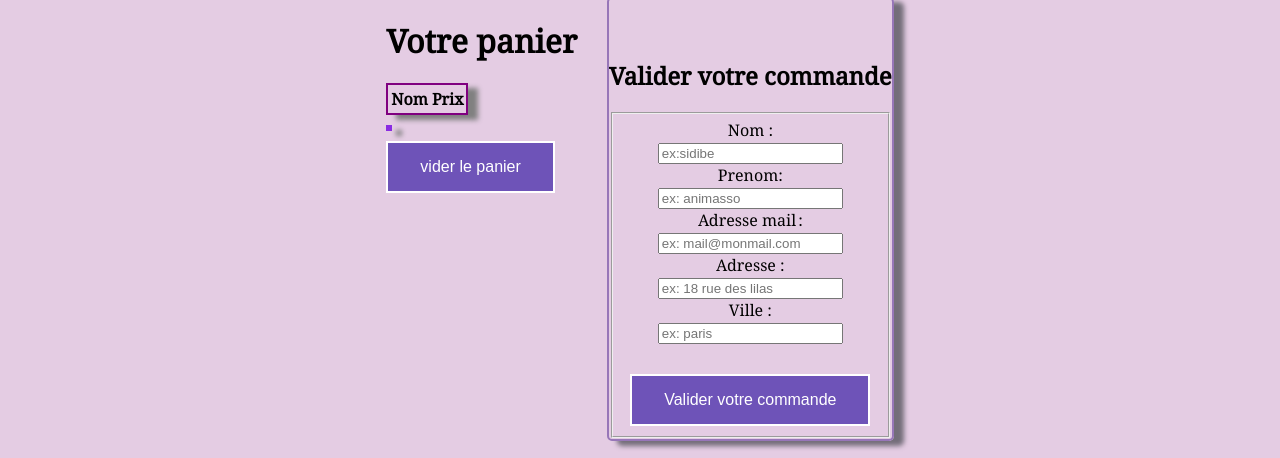
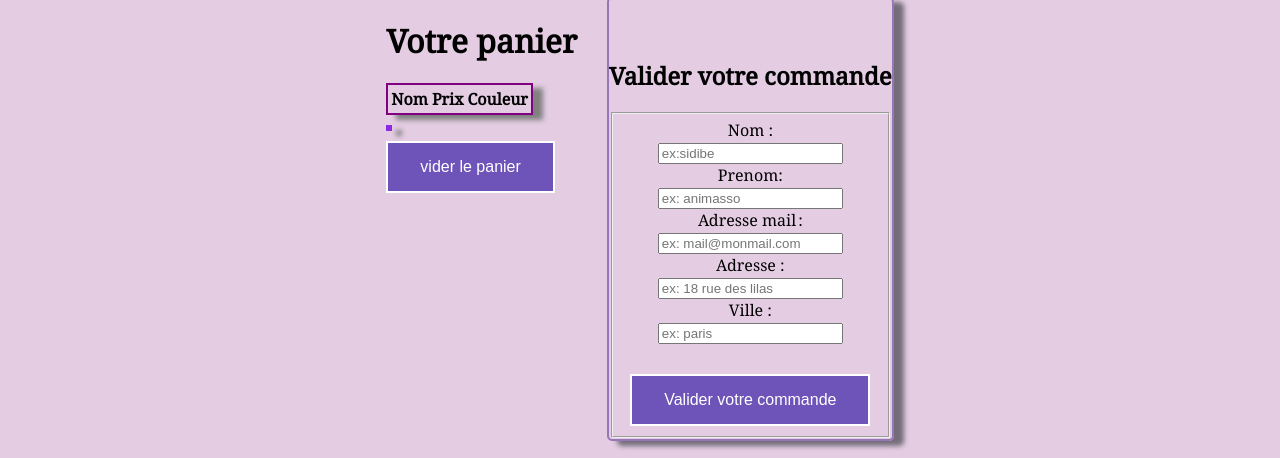
Before and after one commit to Animasso/Sidibe_Animasso_Oricono, a website: page frontend/panier.html in a window 1280 px wide. Shown: the part 130-588 px from the top of the page. Drawn offline with Linux system fonts and the light colour scheme.

Commit message:
changement

```diff
--- a/frontend/panier.html
+++ b/frontend/panier.html
@@ -38,6 +38,7 @@
                             <tr>
                                 <th>Nom</th>
                                 <th>Prix</th>
+                                <th>Couleur</th>
                             </tr>
                         </thead>
                         <tbody></tbody>
```
